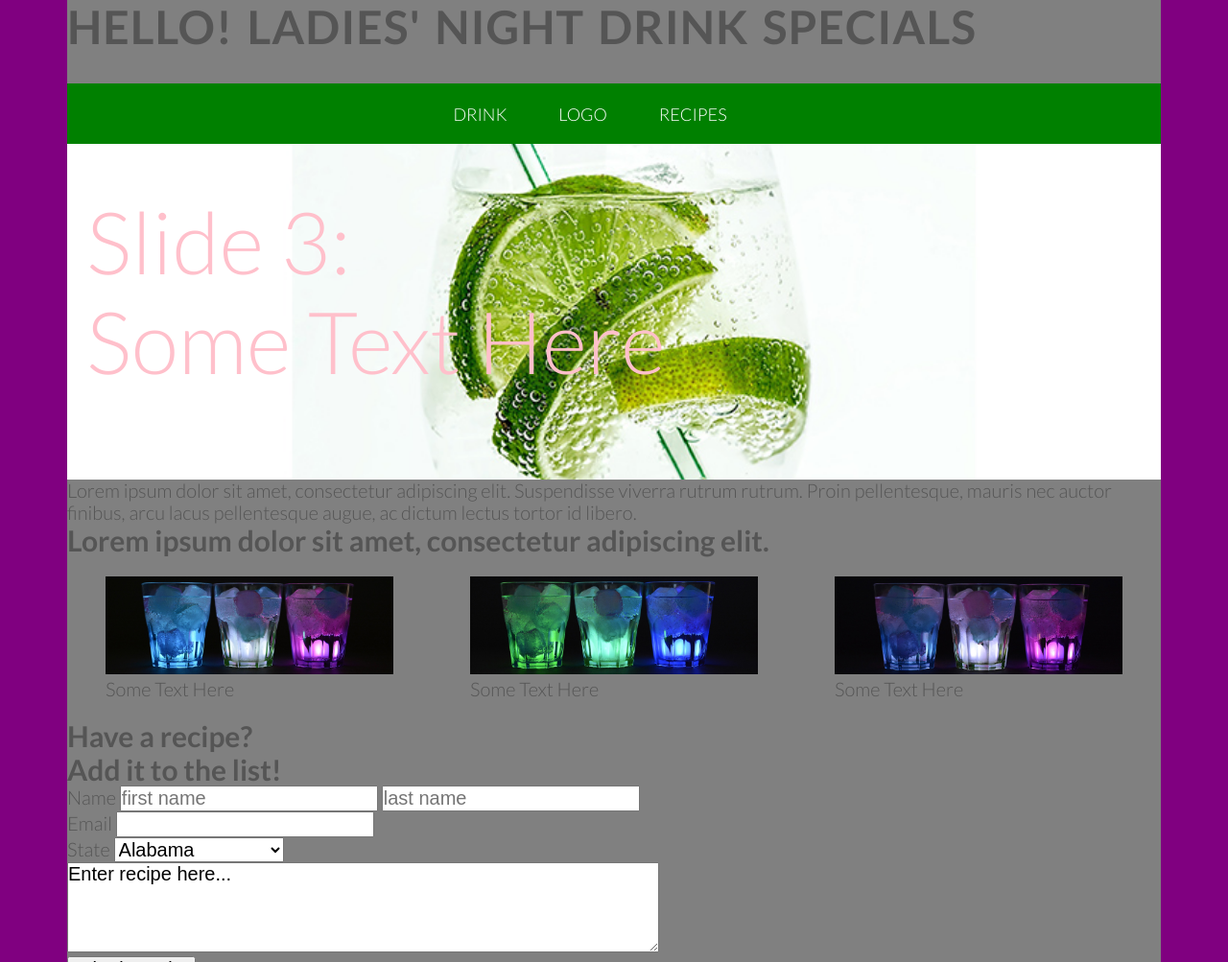
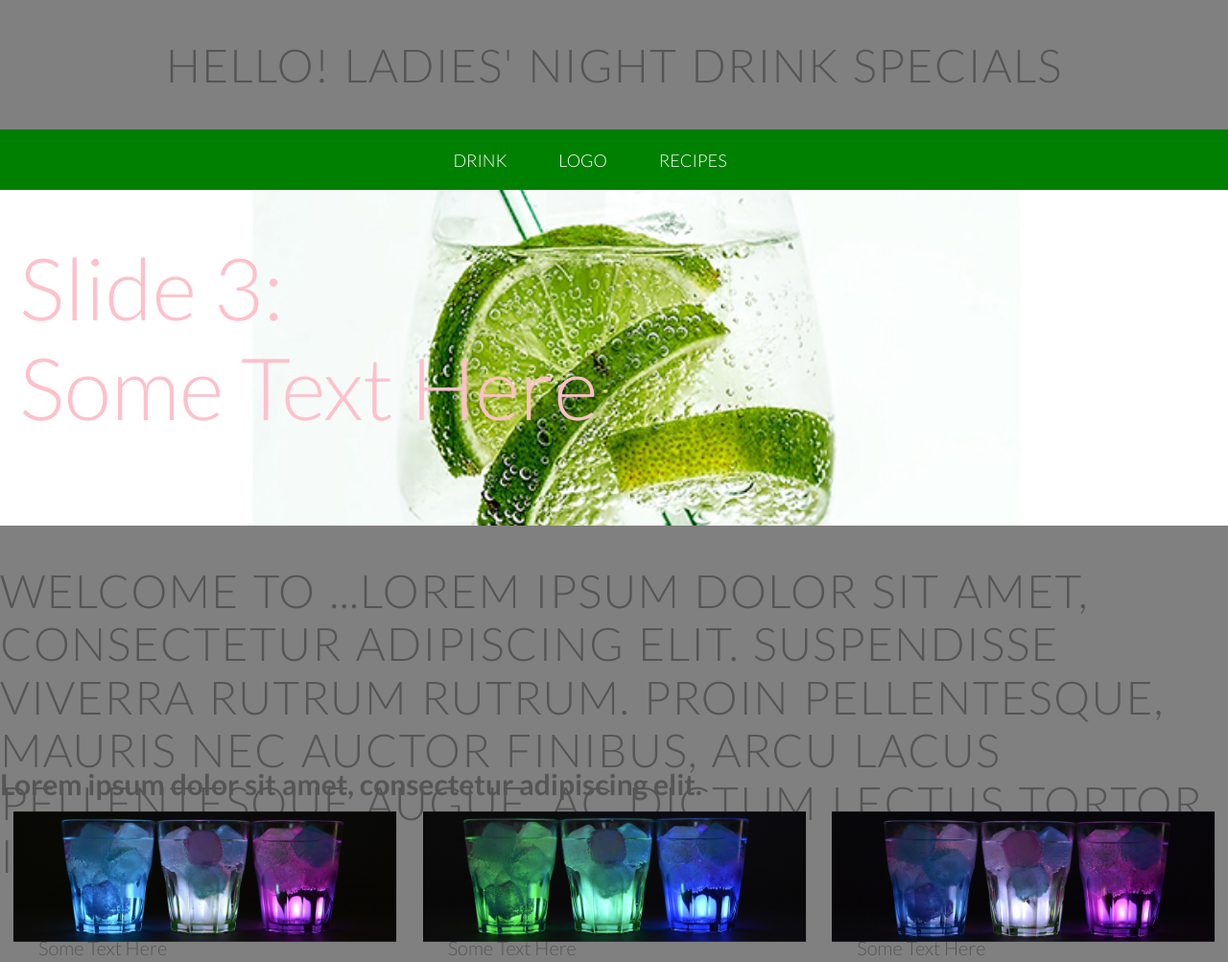
Before and after one commit to traciwilliams/ladies-beverage, a plain HTML site: page index.html in a window 1280 px wide. Shown: the top 1003 px of the page at 96% size. Drawn offline with Linux system fonts and the light colour scheme.

Commit message:
header formatting

```diff
--- a/index.html
+++ b/index.html
@@ -6,13 +6,18 @@
 	<link rel="stylesheet" type="text/css" href="styles/normalize.css"/>
 	<link rel="stylesheet" type="text/css" href="styles/myframework.css"/>
 	<link rel="stylesheet" type="text/css" href="styles/main.css"/>
+
 	<link href="https://fonts.googleapis.com/css?family=Lato:300,400,400i,700" rel="stylesheet">
+
 	<meta name="viewport" content="width=device-width, initial-scale=1.0, maximum-scale=1.0"/>
 </head>
 <body>
 	<div class="grid">
 
-		<header><h1>Hello! Ladies' Night Drink Specials</h1>
+		<header>
+			<div class="row">
+				<h1>Hello! Ladies' Night Drink Specials</h1>
+			</div>
 
 			<nav class="main-nav">
 				<ul>
@@ -23,7 +28,7 @@
 			</nav>
 
 
-		</header>
+
 
 
 		<div class="slider-container">
@@ -58,18 +63,14 @@
 
 
 
+		<article>
+			<h1>Welcome to ...Lorem ipsum dolor sit amet, consectetur adipiscing elit. Suspendisse viverra rutrum rutrum. Proin pellentesque, mauris nec auctor finibus, arcu lacus pellentesque augue, ac dictum lectus tortor id libero.</h1>
 
+		</article>
 
+	</header>
 
-
-
-
-
-
-		<article>
-			<p>Lorem ipsum dolor sit amet, consectetur adipiscing elit. Suspendisse viverra rutrum rutrum. Proin pellentesque, mauris nec auctor finibus, arcu lacus pellentesque augue, ac dictum lectus tortor id libero.</p>
-			<h2>Lorem ipsum dolor sit amet, consectetur adipiscing elit.</h2>
-		</article>
+<h2>Lorem ipsum dolor sit amet, consectetur adipiscing elit.</h2>
 
 		<div class="three-pics">
 			<figure>
--- a/styles/main.css
+++ b/styles/main.css
@@ -38,6 +38,7 @@ img {
 
 .row {
     max-width: 1140px;
+    max-width: 100%;
     margin: 0 auto;
     display: flex;
 }
@@ -45,6 +46,7 @@ img {
 .container,
 .grid {
     max-width: 1140px;
+    max-width: 100%;
     margin: 0 auto;
     background-color: grey;
   }
@@ -52,9 +54,11 @@ img {
 
 
 h1 {
-	margin-top: 0;
+	margin: 0 auto;
 	font-size: 240%;
+	font-weight: 300;
 	text-transform: uppercase;
+	padding: 40px 0;
 	letter-spacing: 1px;
 	word-spacing: 4px;
 
@@ -97,12 +101,39 @@ h1 {
 }
 
 
+/*========================*/
+/*======= HEADER ==========*/
+/*========================*/
 
+header {
+	height: 100vh;
+}
+
+
+
+/*========================*/
+/*======= THREE PICTURES ==========*/
+/*========================*/
 .three-pics {
 	display: flex;
 	justify-content: center;
 	align-items: center;
 }
+
+.three-pics img {
+	transform: scale(1.15);
+	transition: transform 0.5s;
+}
+
+.three-pics img:hover {
+	transform: scale(1.25);
+}
+
+
+
+
+
+
 
 .slider-title {
 	z-index: 10000;
```
